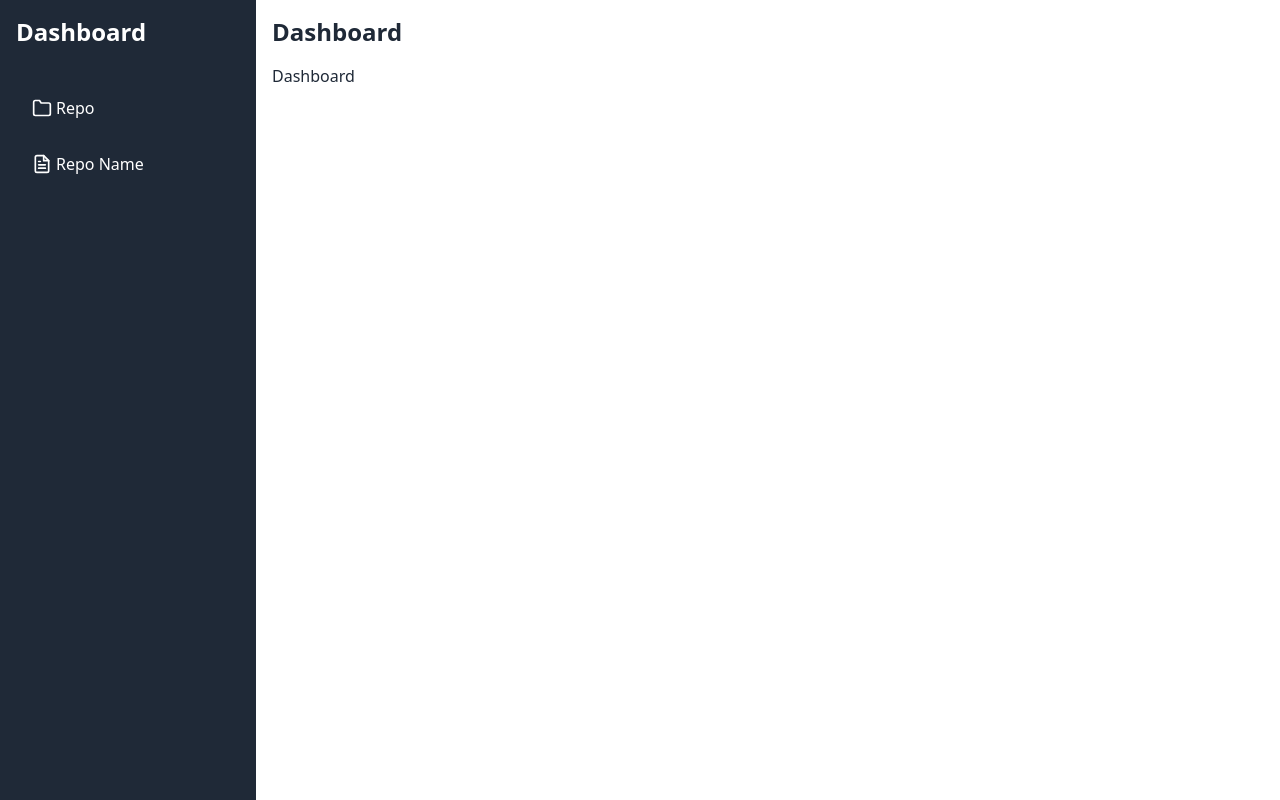
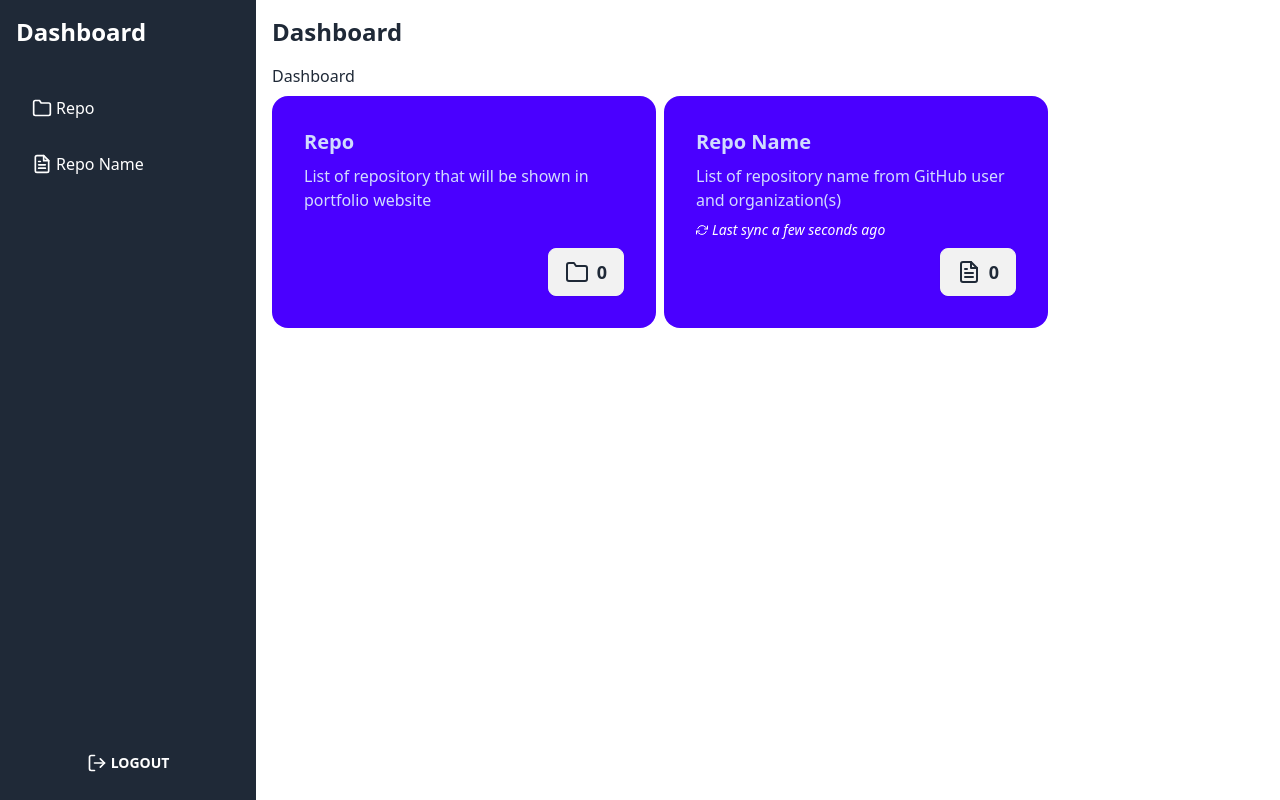
Before and after one commit to NaufalK25/portfolio-dashboard, a React (Vite) app: page / in a window 1280 px wide. Built offline with nearby package versions, Linux system fonts and the light colour scheme; no server answers; sample sign-in values are in the browser's storage.

Commit message:
add login implementation

```diff
--- a/src/components/CreateRepoModal.tsx
+++ b/src/components/CreateRepoModal.tsx
@@ -216,6 +216,7 @@ const CreateRepoModal = () => {
             </div>
             <select
               className='select select-bordered'
+              required
               onChange={e => handleRepositorySelected(e)}
             >
               <option
@@ -379,6 +380,7 @@ const CreateRepoModal = () => {
               <input
                 type='file'
                 accept='.jpg, .jpeg, .png'
+                required
                 className='file-input file-input-bordered w-full max-w-xs'
                 onChange={e => handleThumbnailPreview(e)}
               />
--- /dev/null
+++ b/src/hooks/useAuth.ts
@@ -0,0 +1,16 @@
+import { useEffect } from 'react';
+import { useNavigate } from 'react-router-dom';
+
+const useAuth = () => {
+  const navigate = useNavigate();
+
+  useEffect(() => {
+    const accessToken = window.localStorage.getItem('access_token');
+
+    if (!accessToken) {
+      navigate('/login');
+    }
+  }, [navigate]);
+};
+
+export default useAuth;
--- a/src/layout/DashboardLayout.tsx
+++ b/src/layout/DashboardLayout.tsx
@@ -1,14 +1,20 @@
 import { useState } from 'react';
-import { FileText, Folder, Menu } from 'react-feather';
-import { Link, NavLink } from 'react-router-dom';
+import { FileText, Folder, LogOut, Menu } from 'react-feather';
+import { Link, NavLink, useNavigate } from 'react-router-dom';
 import { ToastContainer } from 'react-toastify';
+import useAuth from '../hooks/useAuth';
+import { createSuccessToast } from '../utils/toast';
 
 type DashboardLayoutProps = {
   children: React.ReactNode;
 };
 
 const DashboardLayout = ({ children }: DashboardLayoutProps) => {
+  useAuth();
+
   const [isSidebarOpen, setIsSidebarOpen] = useState(true);
+
+  const navigate = useNavigate();
 
   const handleToggleSidebar = () => {
     setIsSidebarOpen(prev => !prev);
@@ -18,6 +24,14 @@ const DashboardLayout = ({ children }: DashboardLayoutProps) => {
     if (isSidebarOpen) {
       setIsSidebarOpen(false);
     }
+  };
+
+  const handleLogout = () => {
+    window.localStorage.removeItem('access_token');
+    navigate('/login');
+    setTimeout(() => {
+      createSuccessToast('Logged out successfully!');
+    }, 1);
   };
 
   return (
@@ -38,7 +52,7 @@ const DashboardLayout = ({ children }: DashboardLayoutProps) => {
             Dashboard
           </Link>
         </div>
-        <nav>
+        <nav className='flex flex-col justify-between h-screen'>
           <ul className='p-4'>
             <li className='p-4 link link-hover w-fit'>
               <NavLink
@@ -57,6 +71,16 @@ const DashboardLayout = ({ children }: DashboardLayoutProps) => {
               >
                 <FileText size={20} /> Repo Name
               </NavLink>
+            </li>
+          </ul>
+          <ul className='p-4'>
+            <li className='p-4 btn btn-ghost w-full'>
+              <button
+                className='flex items-center gap-x-1 uppercase'
+                onClick={handleLogout}
+              >
+                <LogOut size={20} /> Logout
+              </button>
             </li>
           </ul>
         </nav>
--- a/src/main.tsx
+++ b/src/main.tsx
@@ -2,6 +2,7 @@ import React from 'react';
 import ReactDOM from 'react-dom/client';
 import { RouterProvider, createBrowserRouter } from 'react-router-dom';
 import DashboardPage from './pages/DashboardPage.jsx';
+import LoginPage from './pages/LoginPage.js';
 import RepoPage from './pages/RepoPage.jsx';
 import RepoNamePage from './pages/RepoNamePage.jsx';
 import './index.css';
@@ -11,6 +12,10 @@ const router = createBrowserRouter([
   {
     path: '/',
     element: <DashboardPage />
+  },
+  {
+    path: '/login',
+    element: <LoginPage />
   },
   {
     path: '/repo',
--- a/src/pages/DashboardPage.tsx
+++ b/src/pages/DashboardPage.tsx
@@ -1,9 +1,83 @@
+import dayjs from 'dayjs';
+import relativeTime from 'dayjs/plugin/relativeTime';
+import { useState } from 'react';
+import useRepo from '../hooks/useRepo';
+import useRepoName from '../hooks/useRepoName';
 import DashboardLayout from '../layout/DashboardLayout';
+import { FileText, Folder, RefreshCw } from 'react-feather';
+import { Link } from 'react-router-dom';
+
+dayjs.extend(relativeTime);
 
 const DashboardPage = () => {
+  const [isLoading, setIsLoading] = useState(false);
+
+  const { repos } = useRepo(setIsLoading);
+  const { reposName } = useRepoName(setIsLoading);
+
   return (
     <DashboardLayout>
       <p>Dashboard</p>
+
+      <div className='flex gap-2'>
+        <div className='card w-96 bg-primary text-primary-content'>
+          <div className='card-body'>
+            <h2 className='card-title'>Repo</h2>
+            <p>List of repository that will be shown in portfolio website</p>
+            <div className='card-actions justify-end'>
+              <Link
+                to='/repo'
+                className='btn'
+              >
+                {isLoading ? (
+                  <>
+                    <span className='loading loading-spinner'></span>0
+                  </>
+                ) : (
+                  <>
+                    <Folder />
+                    <p className='text-lg'>{repos.length}</p>
+                  </>
+                )}
+              </Link>
+            </div>
+          </div>
+        </div>
+
+        <div className='card w-96 bg-primary text-primary-content'>
+          <div className='card-body'>
+            <h2 className='card-title'>Repo Name</h2>
+            <p>List of repository name from GitHub user and organization(s)</p>
+            <div className='flex items-center gap-x-1'>
+              <RefreshCw
+                size={12}
+                color='white'
+              />
+              <p className='text-sm text-white italic'>
+                Last sync{' '}
+                {reposName ? dayjs().to(reposName[0]?.createdAt) : '-'}
+              </p>
+            </div>
+            <div className='card-actions justify-end'>
+              <Link
+                to='/repo-name'
+                className='btn'
+              >
+                {isLoading ? (
+                  <>
+                    <span className='loading loading-spinner'></span>0
+                  </>
+                ) : (
+                  <>
+                    <FileText />
+                    <p className='text-lg'>{reposName.length}</p>
+                  </>
+                )}
+              </Link>
+            </div>
+          </div>
+        </div>
+      </div>
     </DashboardLayout>
   );
 };
--- /dev/null
+++ b/src/pages/LoginPage.tsx
@@ -0,0 +1,123 @@
+import { useEffect, useRef, useState } from 'react';
+import { useNavigate } from 'react-router-dom';
+import { ToastContainer } from 'react-toastify';
+import { createErrorToast, createSuccessToast } from '../utils/toast';
+import { LogIn } from 'react-feather';
+
+const LoginPage = () => {
+  const [isLoading, setIsLoading] = useState(false);
+  const emailRef = useRef<HTMLInputElement | null>(null);
+  const passwordRef = useRef<HTMLInputElement | null>(null);
+
+  const navigate = useNavigate();
+
+  useEffect(() => {
+    const accessToken = window.localStorage.getItem('access_token');
+
+    if (accessToken) {
+      navigate('/');
+    }
+  }, [navigate]);
+
+  const handleLogin = async (e: React.FormEvent<HTMLFormElement>) => {
+    e.preventDefault();
+
+    setIsLoading(true);
+
+    const response = await fetch(
+      `${import.meta.env.VITE_BASE_URL}/auth/login`,
+      {
+        method: 'POST',
+        headers: { 'Content-Type': 'application/json' },
+        body: JSON.stringify({
+          email: emailRef.current?.value || '',
+          password: passwordRef.current?.value || ''
+        })
+      }
+    );
+    const { success, message, data } = await response.json();
+
+    if (!success) {
+      const errorMessage = Array.isArray(message) ? message[0] : message;
+      if (emailRef.current) {
+        emailRef.current.value = '';
+      }
+      if (passwordRef.current) {
+        passwordRef.current.value = '';
+      }
+      setIsLoading(false);
+      return createErrorToast(errorMessage);
+    }
+
+    const { access_token } = data;
+
+    window.localStorage.setItem('access_token', access_token);
+    setIsLoading(false);
+    navigate('/');
+    setTimeout(() => {
+      createSuccessToast(message);
+    }, 1)
+  };
+
+  return (
+    <>
+      <ToastContainer />
+
+      <div className='flex flex-col p-4 white items-center justify-center min-h-screen'>
+        <div className='border border-white rounded-lg p-4 w-full md:w-96'>
+          <p className='text-center text-2xl font-bold uppercase'>Login</p>
+          <form
+            method='POST'
+            className='flex flex-col gap-4 items-center'
+            onSubmit={e => handleLogin(e)}
+          >
+            <label className='form-control w-full max-w-xs'>
+              <div className='label'>
+                <span className='label-text'>Email</span>
+              </div>
+              <input
+                type='email'
+                placeholder='example@gmail.com'
+                ref={emailRef}
+                autoFocus
+                required
+                className='input input-bordered w-full max-w-xs'
+              />
+            </label>
+            <label className='form-control w-full max-w-xs'>
+              <div className='label'>
+                <span className='label-text'>Password</span>
+              </div>
+              <input
+                type='password'
+                placeholder='******'
+                ref={passwordRef}
+                required
+                className='input input-bordered w-full max-w-xs'
+              />
+            </label>
+            <button
+              className={`${
+                isLoading ? 'btn-disabled' : ''
+              } btn btn-primary w-full max-w-xs`}
+              type='submit'
+            >
+              {isLoading ? (
+                <>
+                  <span className='loading loading-spinner'></span>
+                  <p>Loading...</p>
+                </>
+              ) : (
+                <>
+                  <LogIn /> Login
+                </>
+              )}
+            </button>
+          </form>
+        </div>
+      </div>
+    </>
+  );
+};
+
+export default LoginPage;
```
